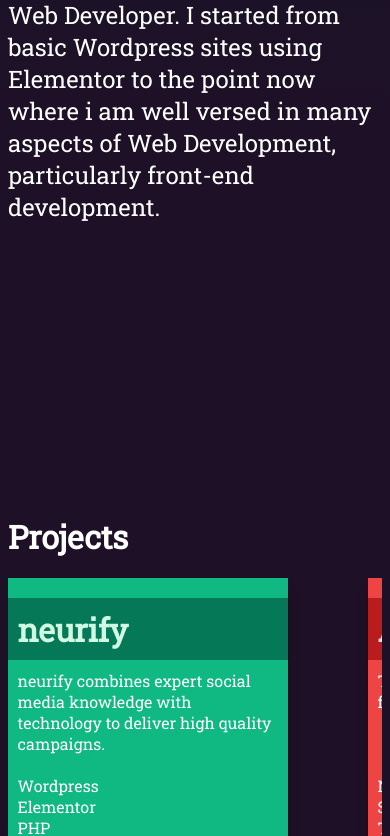
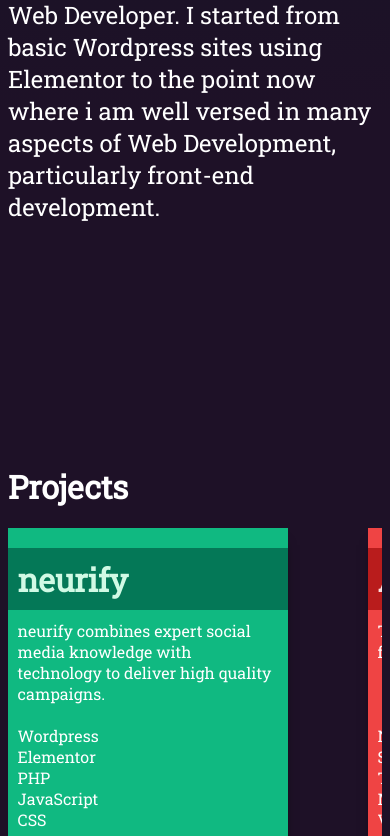
Before and after one commit to alfiemartin/april-percy, a Next.js app: page / in a window 390 px wide. Shown: the part 1413-2249 px from the top of the page. Built offline with nearby package versions, Linux system fonts and the light colour scheme.

Commit message:
project section spacing

```diff
--- a/components/Projects/Projects.module.scss
+++ b/components/Projects/Projects.module.scss
@@ -12,7 +12,7 @@
 
   @media only screen and (max-width: 768px) {
     /* For mobile phones: */
-    padding-top: 400px;
+    padding-top: 350px;
     height: min-content;
 
     & > h1 {
```
